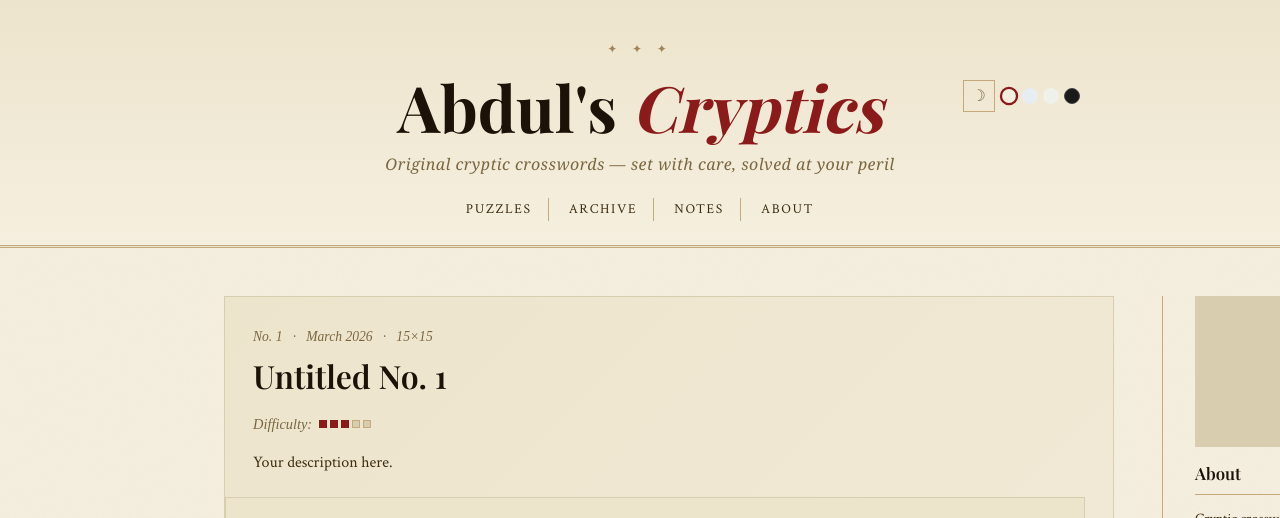
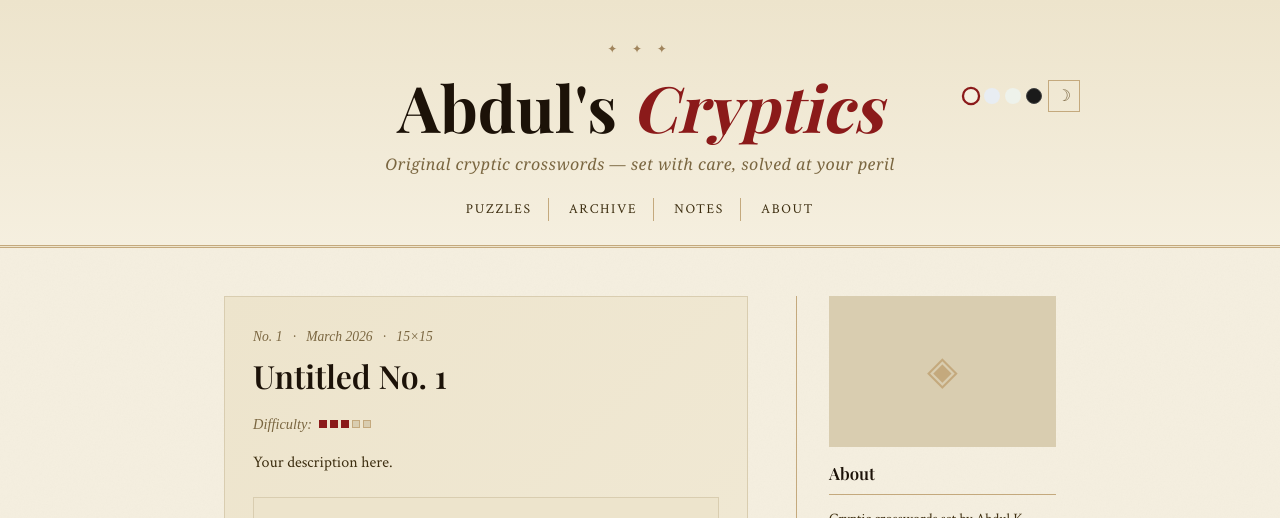
Before and after one commit to abdulkhaleddd/abdulkhaleddd.github.io, a Jekyll site: the page built from _puzzles/puzzle-001.md, in a window 1280 px wide. Shown: the top 518 px of the page. Built offline with Jekyll 4.4.1, drawn with Linux system fonts in a browser that asks for light colours; some web fonts are replaced; some of the changed text lies outside the part shown; grey boxes are pictures that could not be loaded.

Commit message:
Update main.css

```diff
--- a/assets/css/main.css
+++ b/assets/css/main.css
@@ -607,17 +607,16 @@
   color: var(--ink);
 }
 
-/* TOGGLE BESIDE SWATCHES */
+/* TOGGLE BESIDE SWATCHES — moon on right */
 .theme-controls {
-  flex-direction: row;
+  flex-direction: row-reverse;
   align-items: center;
 }
 
-/* FULL WIDTH PUZZLE EMBED */
+/* FULL WIDTH PUZZLE EMBED — centred */
 .puzzle-embed-box {
-  width: calc(100vw - 3rem);
-  max-width: 860px;
-  margin-left: calc(-1.75rem);
+  width: 100%;
+  margin-left: 0;
   position: relative;
 }
 
```
